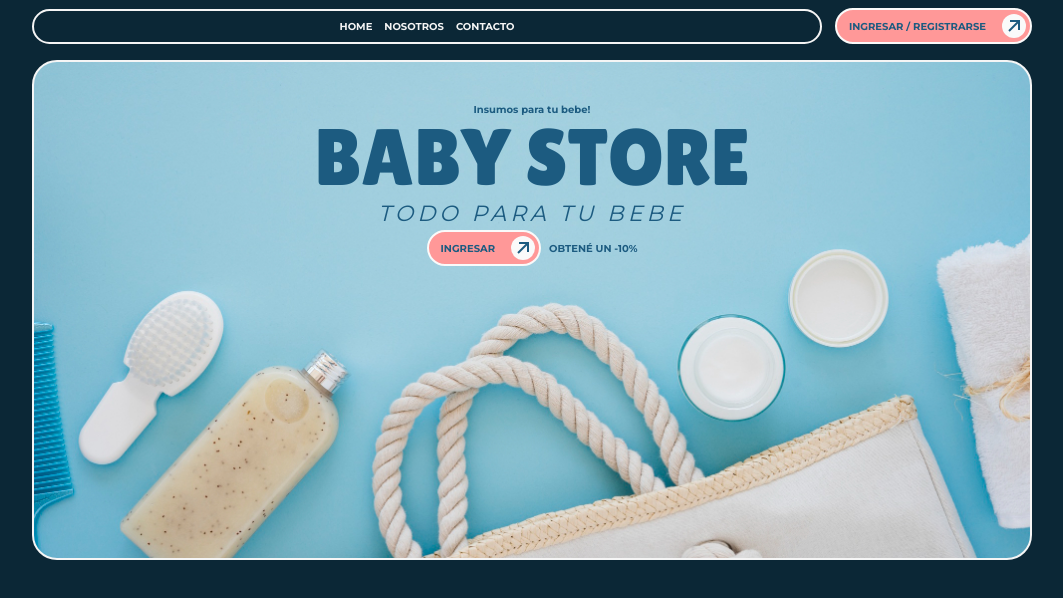
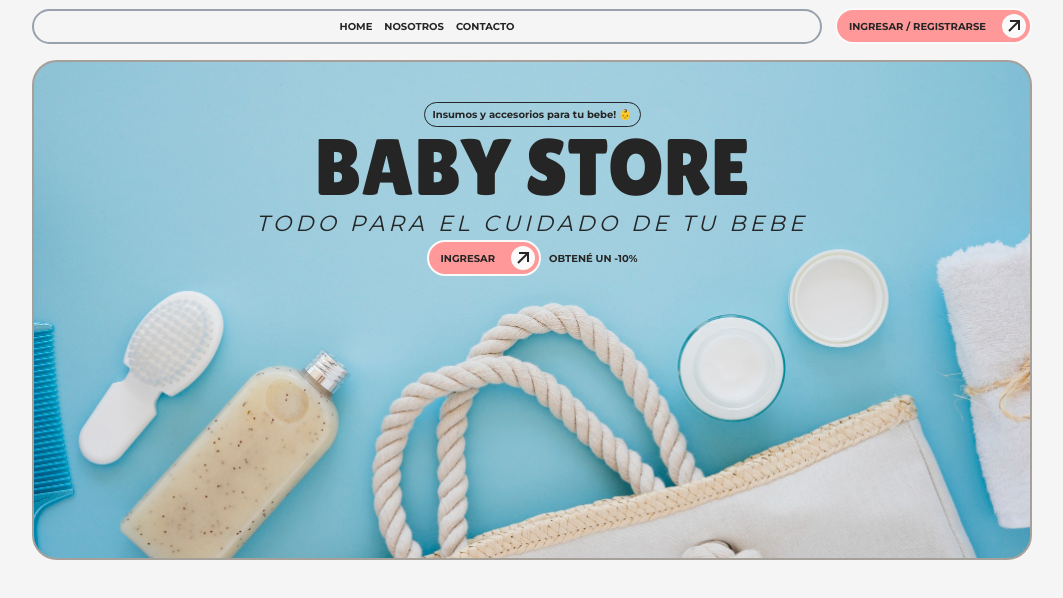
Before and after one commit to JONAAVILA/store-frontend, a Next.js app: page / in a window 1280 px wide. Shown: the top 598 px of the page, without its empty margins (108-1171 px from the left). Built offline with nearby package versions, Linux system fonts and the light colour scheme.

Commit message:
landing page complete

```diff
--- a/src/app/globals.css
+++ b/src/app/globals.css
@@ -16,6 +16,7 @@
 h1{
   font-size: 80px;
   line-height: 1;
+  text-wrap: balance;
 }
 h2{
   font-size: 22px;
--- a/src/app/layout.tsx
+++ b/src/app/layout.tsx
@@ -24,7 +24,7 @@ export default function RootLayout({
   children: React.ReactNode;
 }>) {
   return (
-    <html lang="en" className={`${montserrat.className} dark`}>
+    <html lang="en" className={`${montserrat.className}`}>
       <body className="grid align-top justify-center text-center text-[var(--secundary)] py-2 bg-[var(--primary)] dark:bg-[var(--dark-bg)] dark:text-[var(--actionHover)] transition-colors duration-300" >
         <Navbar/>
         {children}
--- a/src/app/page.tsx
+++ b/src/app/page.tsx
@@ -5,10 +5,10 @@ export default async function Home(){
   return (
     <main className="grid">
       <section className="grid place-items-cente w-[1000px] h-[500px] py-6 border-stone-400 border-2 rounded-[25px] bg-[url('../../public/bgk-store.jpg')] bg-no-repeat bg-cover bg-center dark:border-[var(--primary)]" >
-        <header className="flex flex-col align-middle py-4" >
-          <p className="text-[10px]" >Insumos para tu bebe!</p>
+        <header className="flex flex-col items-center py-4" >
+          <p className="px-2 py-1 border-[var(--secundary)] border-1 rounded-3xl text-[10px] w-fit" >Insumos y accesorios para tu bebe! 👶</p>
           <h1 className={lilita.className} >BABY STORE</h1>
-          <h2>TODO PARA TU BEBE</h2>
+          <h2>TODO PARA EL CUIDADO DE TU BEBE</h2>
           <div className="flex align-middle items-center justify-center gap-2 font-bold" >
             <ButtonAction>
               INGRESAR
```
Also changed, not shown: src/components/buttons/darkMode.tsx (added, +9 -0 lines).
